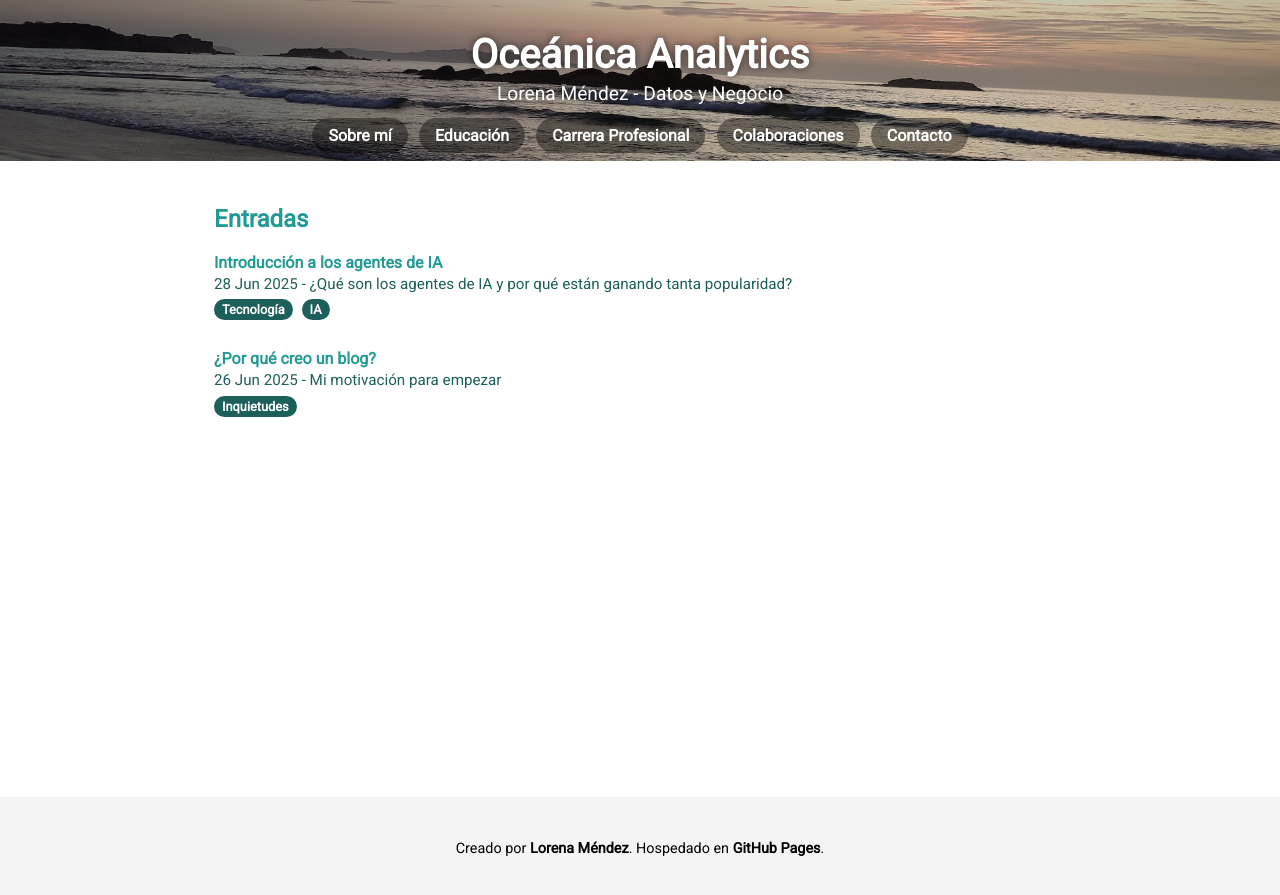
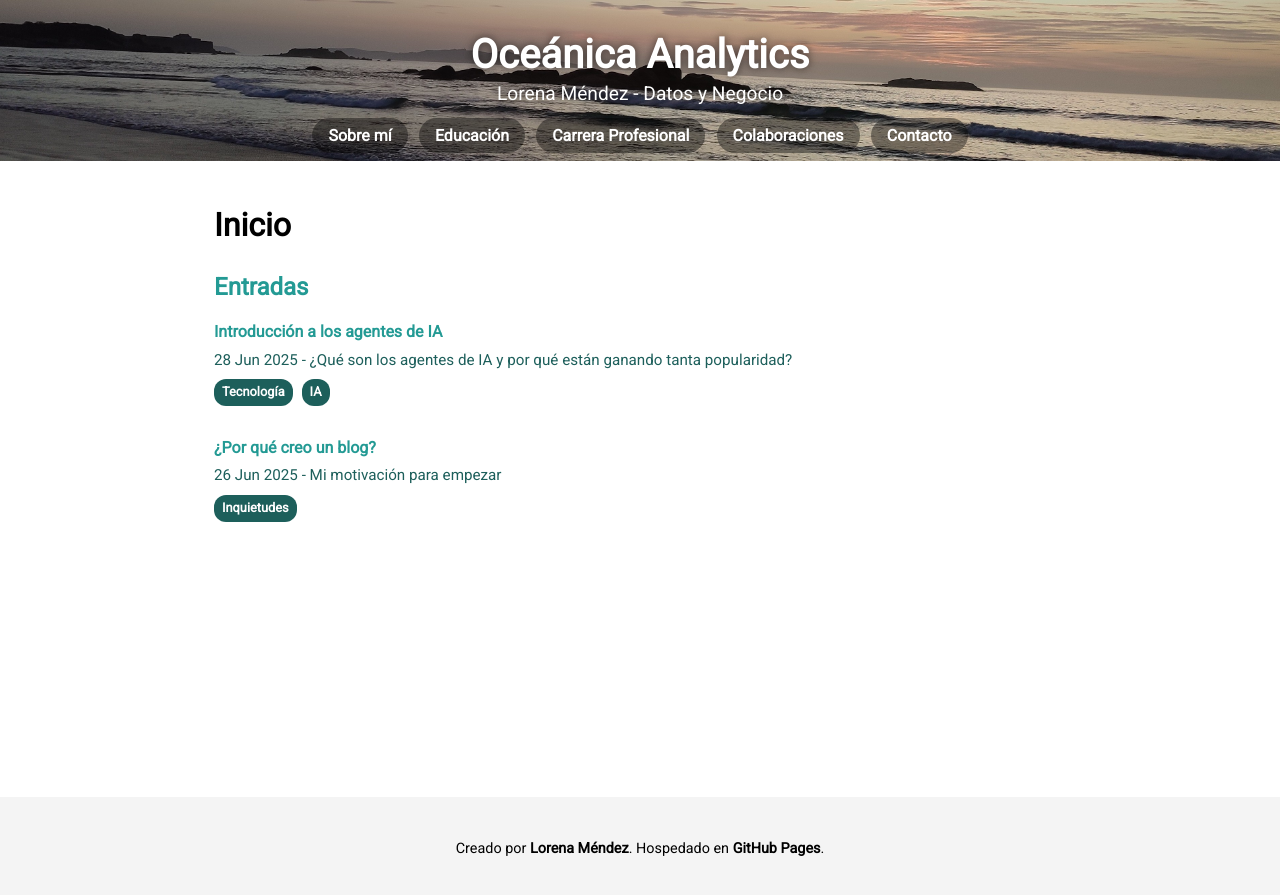
Before and after one commit to lmendezotero/lmendezotero.github.io, a Jekyll site: the page built from index.md, in a window 1280 px wide. Shown: the top 895 px of the page. Built offline with Jekyll 4.4.1, drawn with Linux system fonts in a browser that asks for light colours; the list of posts is cut into pages by our own code.

Commit message:
Update default.html

```diff
--- a/_layouts/default.html
+++ b/_layouts/default.html
@@ -32,7 +32,14 @@
     <div class="container">
       <div class="layout-wrapper">
         <main class="main-content">
-          {{ content }}
+          {% if page.title %}
+            <h1 class="post-title">{{ page.title }}</h1>
+          {% endif %}
+
+          <article class="post-content">
+            {{ content }}
+          </article>
+
           {% if page.layout == "post" or page.categories %}
             {% include comments-and-likes.html %}
           {% endif %}
```
